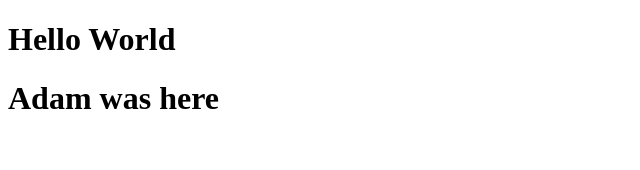
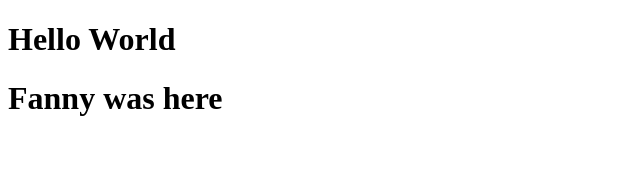
Before and after one commit to fredrik97nilsson/developsio, a JavaScript app: page / in a window 1280 px wide. Shown: the top 170 px of the page, without its empty margins (0-640 px from the left). Built offline with nearby package versions, Linux system fonts and the light colour scheme; the HTML template or start-up script is replaced by a standard one.

Commit message:
Ändring
gjorde en ändrign sapfås¨gr

```diff
--- a/src/App.js
+++ b/src/App.js
@@ -3,7 +3,7 @@ function App() {
   return (
     <div className="App">
       <h1>Hello World</h1>
-      <h1>Adam was here</h1>
+      <h1>Fanny was here</h1>
     </div>
   );
 }
```
